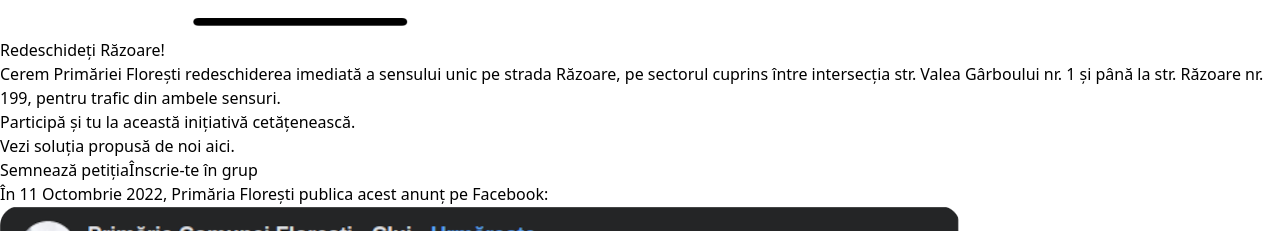
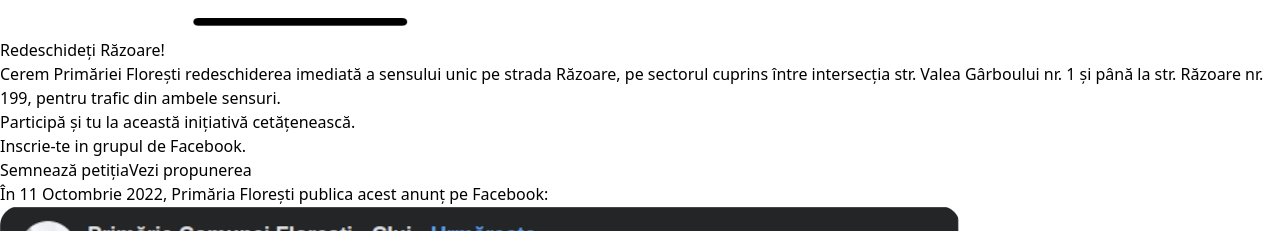
Before and after one commit to andreisebastianc/redeschide-razoare, a Next.js app: page / in a window 1280 px wide. Shown: the part 1260-1491 px from the top of the page. Built offline with nearby package versions, Linux system fonts and the light colour scheme; a web font is replaced by a local one.

Commit message:
Improve Hero by swapping fb link with link to pdf

```diff
--- a/src/components/Hero.jsx
+++ b/src/components/Hero.jsx
@@ -27,12 +27,12 @@ export function Hero() {
               Cerem Primăriei Florești redeschiderea imediată a sensului unic pe strada Răzoare, pe sectorul cuprins între intersecția str. Valea Gârboului nr. 1 și până la str. Răzoare nr. 199, pentru trafic din ambele sensuri.
             </p>
             <p className="mt-16 text-xl text-slate-600">
-              Participă și tu la această inițiativă cetățenească.<br/> Vezi soluția propusă de noi <Link
-                href="https://drive.google.com/file/d/1LM064RWbsDVRskhhvmcZxl4Bj9RwrpjR/view?usp=share_link"
+              Participă și tu la această inițiativă cetățenească.<br/> Inscrie-te in <Link
+                href="https://www.facebook.com/groups/341837508295570"
                 target="_blank"
                 className="mt-6 text-blue-600 underline hover:text-blue-800"
-            >aici.
-            </Link>
+            >grupul de Facebook
+            </Link>.
             </p>
             <div className="mt-8 flex gap-4">
               <Button
@@ -41,8 +41,8 @@ export function Hero() {
                   color="blue">
                 Semnează petiția
               </Button>
-              <Button href="https://www.facebook.com/groups/341837508295570" target="_blank" variant="outline" color="blue">
-                Înscrie-te în grup
+              <Button href="https://drive.google.com/file/d/1LM064RWbsDVRskhhvmcZxl4Bj9RwrpjR/view?usp=share_link" target="_blank" variant="outline" color="blue">
+                Vezi propunerea
               </Button>
             </div>
           </div>
```
